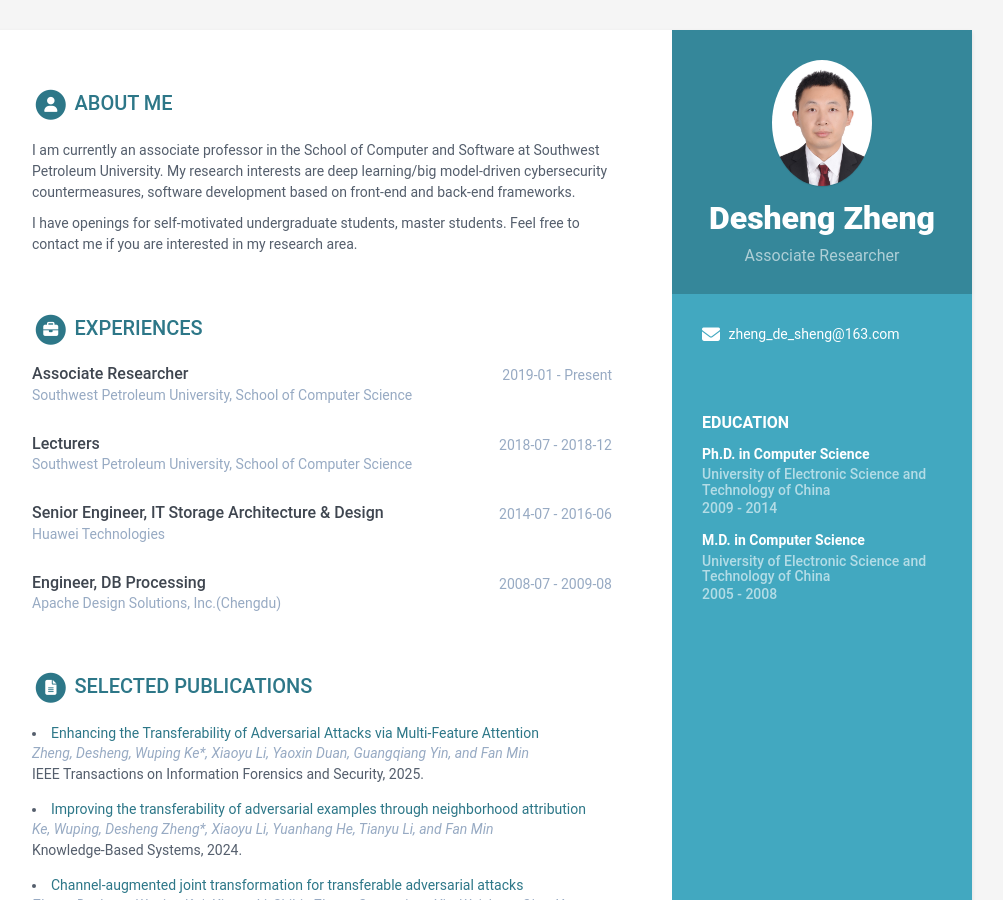
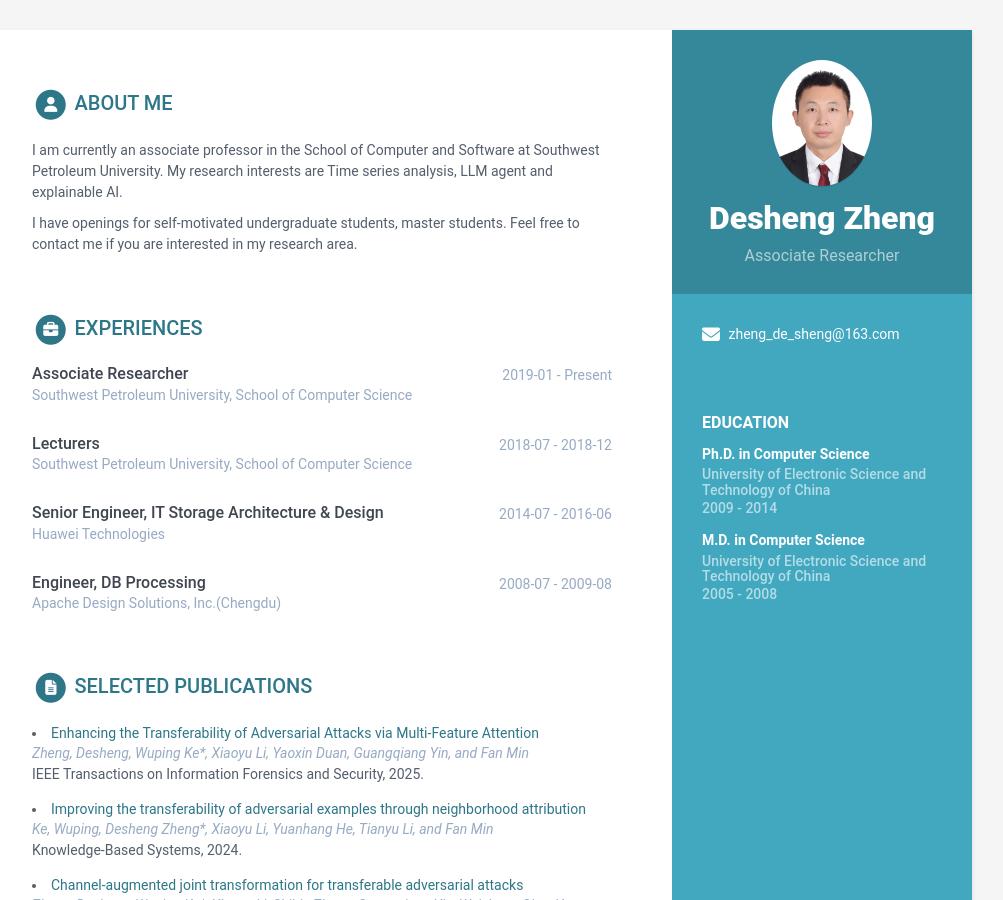
Before and after one commit to DeshengZheng/online-cv, a Jekyll site: the page built from index.html, in a window 1280 px wide and 900 px high. Shown: the whole window, without its empty margins (168-1171 px from the left). Built offline with Jekyll 4.4.1, drawn with Linux system fonts in a browser that asks for light colours.

Commit message:
Update data.yml

```diff
--- a/_data/data.yml
+++ b/_data/data.yml
@@ -64,7 +64,7 @@ sidebar:
 career-profile:
   title: About me
   summary: |
-    I am currently an associate professor in the School of Computer and Software at Southwest Petroleum University. My research interests are deep learning/big model-driven cybersecurity countermeasures, software development based on front-end and back-end frameworks.
+    I am currently an associate professor in the School of Computer and Software at Southwest Petroleum University. My research interests are Time series analysis, LLM agent and explainable AI.
 
     I have openings for self-motivated undergraduate students, master students. Feel free to contact me if you are interested in my research area.
 education:
```
